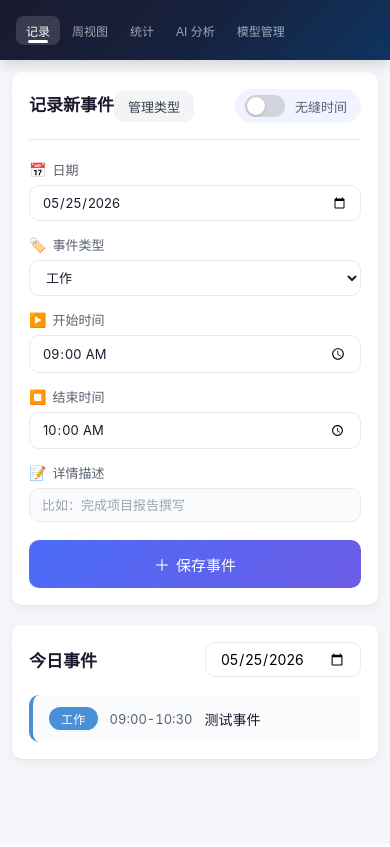
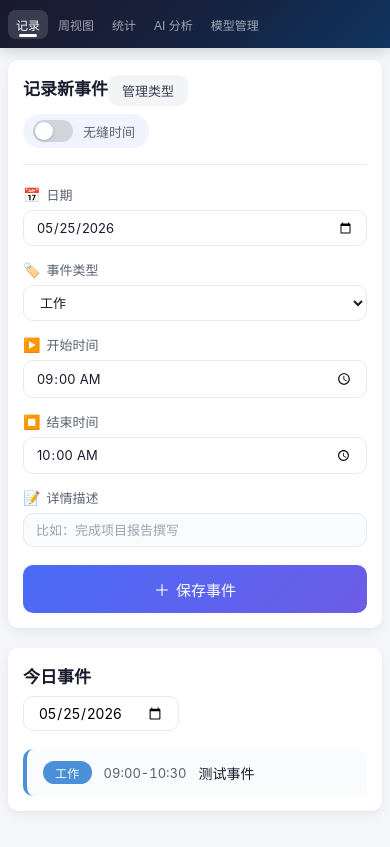
Before and after one commit to southblowed/time-tracker, a Flask app: page / in a window 390 px wide. Before the commit the page ends 767 px from the top, so only its background shows below. Run offline with Flask 3, Linux system fonts and the light colour scheme; data comes from the database, SQL or seed files in the repository.

Commit message:
修复手机端适配: 状态栏安全区 + 周视图响应式优化

```diff
--- a/static/style.css
+++ b/static/style.css
@@ -39,10 +39,11 @@ body {
 .nav {
     background: linear-gradient(135deg, var(--nav-from) 0%, var(--nav-mid) 50%, var(--nav-to) 100%);
     color: #fff;
-    padding: 0 28px;
+    padding: env(safe-area-inset-top, 0px) 28px 0 28px;
     display: flex;
     align-items: center;
-    height: 60px;
+    height: calc(60px + env(safe-area-inset-top, 0px));
+    min-height: 60px;
     position: sticky;
     top: 0;
     z-index: 100;
@@ -293,7 +294,7 @@ body {
 /* ========== Week Grid ========== */
 .week-grid-wrapper {
     overflow: auto; border-radius: var(--radius-sm);
-    max-height: 680px; border: 1px solid var(--border);
+    max-height: 640px; border: 1px solid var(--border);
 }
 .week-grid-wrapper::-webkit-scrollbar { width: 6px; height: 6px; }
 .week-grid-wrapper::-webkit-scrollbar-track { background: transparent; }
@@ -509,23 +510,46 @@ body {
 
 /* ========== Responsive ========== */
 @media (max-width: 768px) {
-    .nav { padding: 0 16px; }
+    .nav {
+        padding: env(safe-area-inset-top, 0px) 12px 0 12px;
+        height: calc(52px + env(safe-area-inset-top, 0px));
+        min-height: 52px;
+    }
     .nav-brand { font-size: 17px; margin-right: 16px; }
     .nav-tab { padding: 8px 12px; font-size: 13px; }
-    .view { padding: 16px; }
+    .view { padding: 16px 12px 24px; }
     .card { padding: 20px; }
-    .week-grid { min-width: 700px; }
-    .week-grid-wrapper { max-height: 520px; }
+    .week-grid { min-width: 650px; }
+    .week-grid-wrapper { max-height: 70vh; }
+    .week-grid .header-cell { font-size: 11px; padding: 10px 4px; }
+    .week-grid .slot-cell { min-height: 40px; }
+    .week-grid .time-label { font-size: 10px; padding: 6px 4px; }
+    .week-grid .slot-cell .event-block { font-size: 9px; min-height: 16px; }
 }
 
 @media (max-width: 480px) {
+    .nav {
+        padding: env(safe-area-inset-top, 0px) 8px 0 8px;
+        height: calc(48px + env(safe-area-inset-top, 0px));
+        min-height: 48px;
+    }
     .nav-brand { display: none; }
-    .nav-tab { padding: 6px 10px; font-size: 12px; }
-    .view { padding: 12px; }
-    .card { padding: 16px; border-radius: var(--radius-sm); }
+    .nav-tab { padding: 6px 8px; font-size: 12px; }
+    .view { padding: 12px 8px calc(16px + env(safe-area-inset-bottom, 0px)); }
+    .card { padding: 14px; border-radius: var(--radius-sm); }
     .form-group input, .form-group select { padding: 8px 12px; font-size: 13px; }
     .record-form .form-row { grid-template-columns: 1fr; }
     .toast { font-size: 13px; padding: 10px 20px; }
-    .week-grid { min-width: 600px; }
-    .week-grid-wrapper { max-height: 420px; }
+    .week-grid { min-width: 500px; }
+    .week-grid-wrapper { max-height: 65vh; border-radius: 6px; }
+    .week-grid .header-cell { font-size: 10px; padding: 8px 2px; }
+    .week-grid .slot-cell { min-height: 36px; }
+    .week-grid .time-label { font-size: 9px; padding: 4px 2px; }
+    .week-legend { gap: 8px; }
+    .week-legend .legend-item { font-size: 10px; padding: 2px 6px; }
+    .card-header { flex-direction: column; align-items: flex-start; gap: 8px; }
+    .week-nav { width: 100%; justify-content: space-between; }
+    #weekLabel { font-size: 12px; min-width: auto; }
+    .stats-nav select { font-size: 12px; padding: 4px 8px; }
+    .chart-container { height: 260px; }
 }
```
